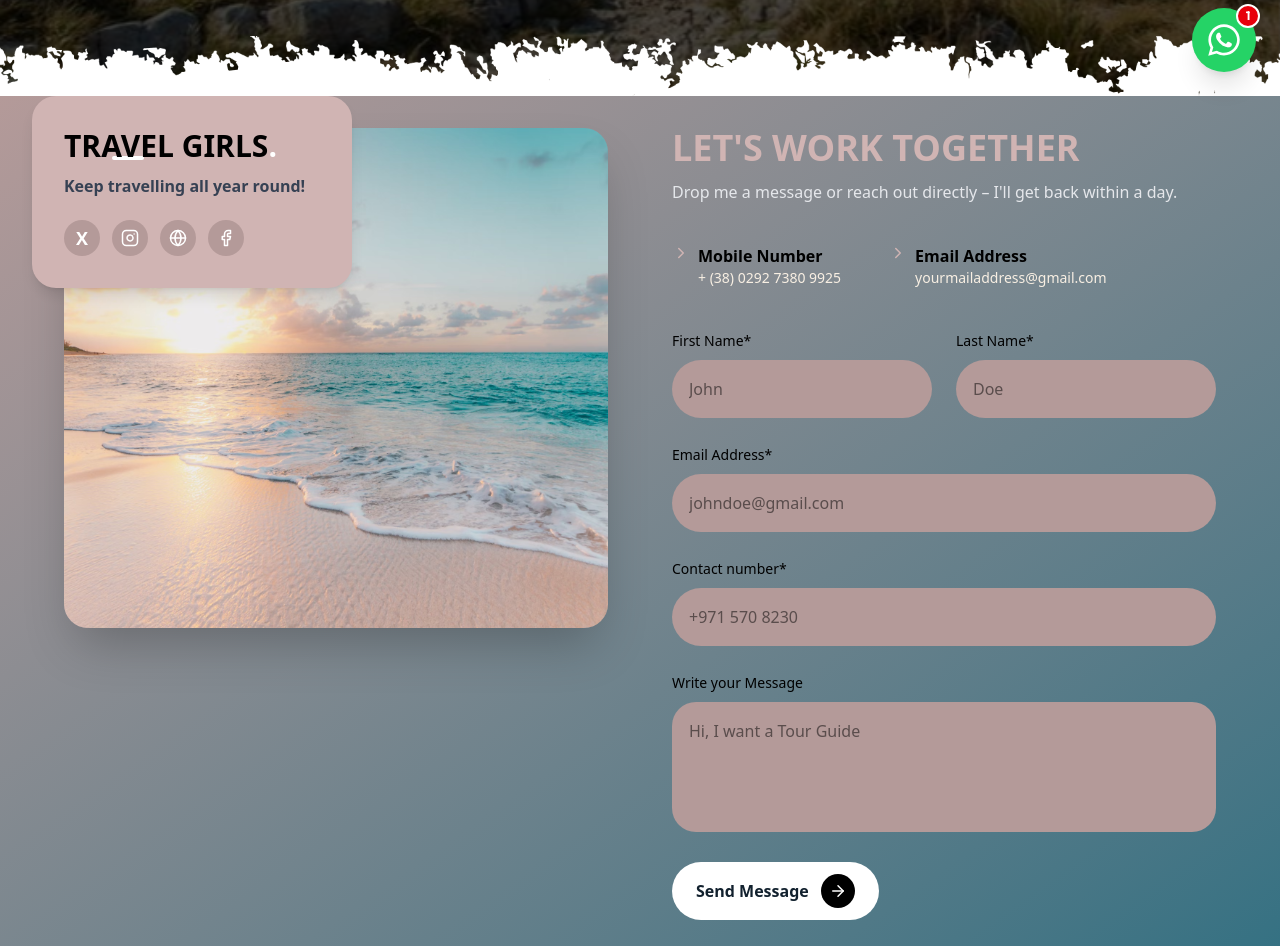
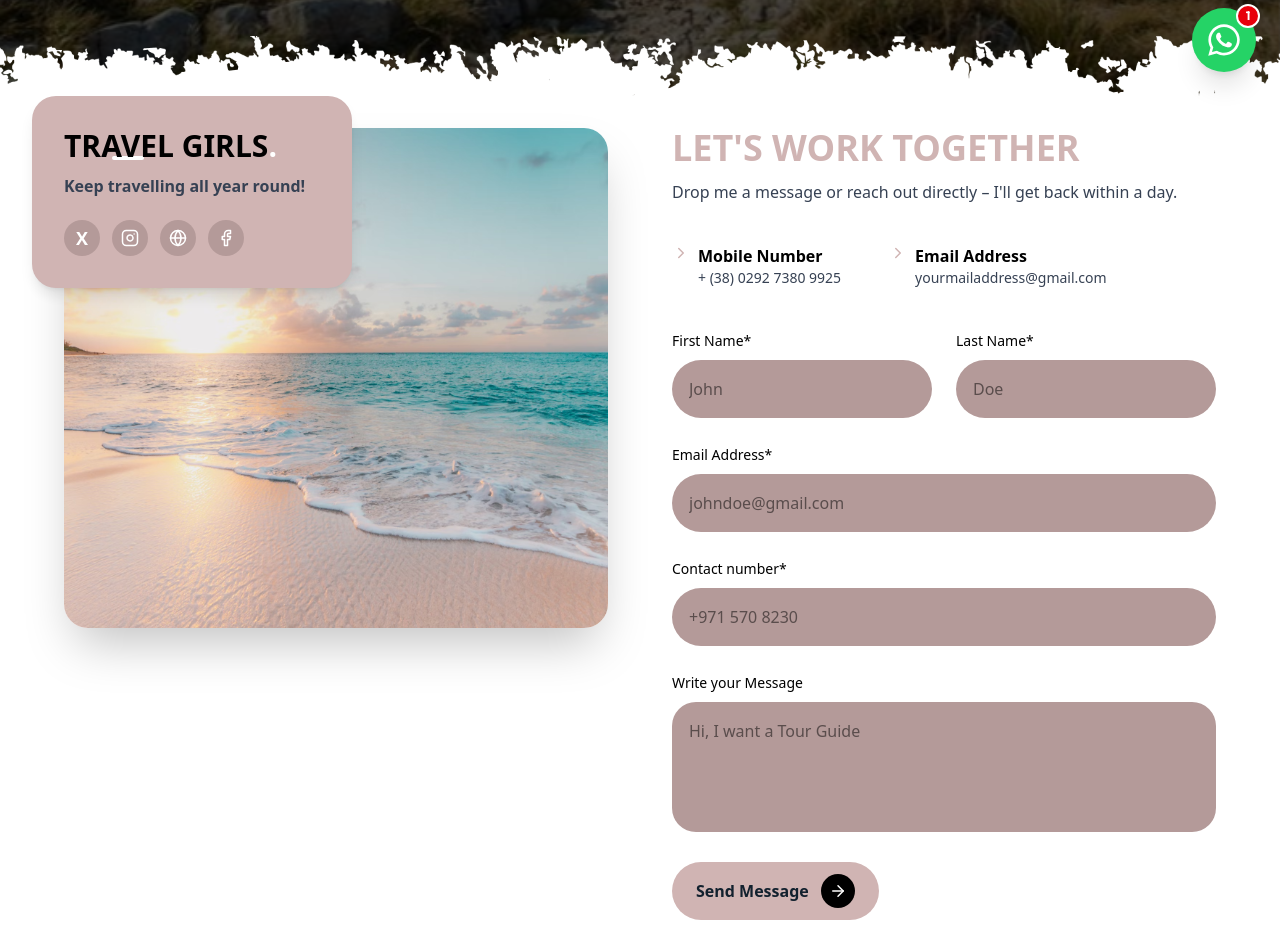
Before and after one commit to techxudo-devs/travel-website, a Next.js app: page /contact in a window 1280 px wide. Shown: the part 704-1650 px from the top of the page. Built offline with nearby package versions, Linux system fonts and the light colour scheme.

Commit message:
Changes Done

```diff
--- /dev/null
+++ b/app/components/ClientLayout.jsx
@@ -0,0 +1,16 @@
+"use client";
+
+import { usePathname } from "next/navigation";
+import Navbar from "./Navbar";
+
+export default function ClientLayout({ children }) {
+    const pathname = usePathname();
+    const hideNavbar = pathname === "/contact";
+
+    return (
+        <>
+            {!hideNavbar && <Navbar />}
+            {children}
+        </>
+    );
+}
--- a/app/components/sections/ContactFormAno.jsx
+++ b/app/components/sections/ContactFormAno.jsx
@@ -34,7 +34,7 @@ const ContactFormAno = () => {
   };
 
   return (
-    <div className="bg-gradient-to-br from-[#b49a99] to-second text-white min-h-screen flex items-center justify-center font-sans p-6 sm:p-8">
+    <div className="bg-[#FFFFFF] text-black min-h-screen flex items-center justify-center font-sans p-6 sm:p-8">
       <div className="w-full max-w-6xl flex flex-col md:flex-row gap-12 lg:gap-16">
         {/* Left Side */}
         <div className="w-full md:w-1/2 flex flex-col justify-between relative">
@@ -93,7 +93,7 @@ const ContactFormAno = () => {
           <h1 className="text-3xl sm:text-4xl font-extrabold uppercase text-[#D0B4B3] mb-3">
             Let's work together
           </h1>
-          <p className="text-gray-200 font-medium mb-8 sm:mb-10 text-sm sm:text-base">
+          <p className="text-[#364153] font-medium mb-8 sm:mb-10 text-sm sm:text-base">
             Drop me a message or reach out directly – I'll get back within a day.
           </p>
 
@@ -104,7 +104,7 @@ const ContactFormAno = () => {
                 <h3 className="font-semibold text-black text-sm sm:text-base">
                   Mobile Number
                 </h3>
-                <p className="text-light text-xs sm:text-sm">
+                <p className="text-[#364153] text-xs sm:text-sm">
                   + (38) 0292 7380 9925
                 </p>
               </div>
@@ -115,7 +115,7 @@ const ContactFormAno = () => {
                 <h3 className="font-semibold text-black text-sm sm:text-base">
                   Email Address
                 </h3>
-                <p className="text-light text-xs sm:text-sm">
+                <p className="text-[#364153] text-xs sm:text-sm">
                   yourmailaddress@gmail.com
                 </p>
               </div>
@@ -221,10 +221,10 @@ const ContactFormAno = () => {
             <div>
               <button
                 type="submit"
-                className="w-full sm:w-auto bg-white text-first font-bold py-3 px-6 rounded-full flex items-center justify-center sm:justify-start space-x-3 group transition-all duration-300 hover:scale-95 cursor-pointer text-sm sm:text-base"
+                className="w-full sm:w-auto bg-[#D0B4B3] text-first font-bold py-3 px-6 rounded-full flex items-center justify-center sm:justify-start space-x-3 group transition-all duration-300 hover:scale-95 cursor-pointer text-sm sm:text-base"
               >
                 <span>Send Message</span>
-                <div className="bg-black text-white rounded-full p-2 group-hover:bg-gray-800 transition-colors">
+                <div className="bg-black text-white rounded-full p-2 group-hover:bg-gray-800 transition-colors duration-300">
                   <ArrowRight size={16} className="sm:w-[18px] sm:h-[18px]" />
                 </div>
               </button>
@@ -241,7 +241,7 @@ const ContactFormAno = () => {
               />
               <label
                 htmlFor="agreeToPolicy"
-                className="text-xs sm:text-sm text-light leading-snug"
+                className="text-xs sm:text-sm text-[#364153] leading-snug"
               >
                 I have read and accept the Privacy policy, and agree to join.
               </label>
--- a/app/layout.jsx
+++ b/app/layout.jsx
@@ -1,9 +1,9 @@
 import { Outfit } from "next/font/google";
 import "./globals.css";
-import Navbar from "./components/Navbar";
 import Footer from "./components/Footer";
 import NextNProgress from "nextjs-toploader";
 import InitialLoader from "./components/loader/InitialLoader";
+import ClientLayout from "./components/ClientLayout";
 
 const outfit = Outfit({
   subsets: ["latin"],
@@ -18,11 +18,10 @@ export default function RootLayout({ children }) {
   return (
     <html lang="en">
       <body className={`${outfit.className} antialiased`}>
-        <Navbar />
+        <ClientLayout>{children}</ClientLayout>
+        <Footer />
         <NextNProgress />
         <InitialLoader />
-        <main>{children}</main>
-        <Footer />
       </body>
     </html>
   );
```
